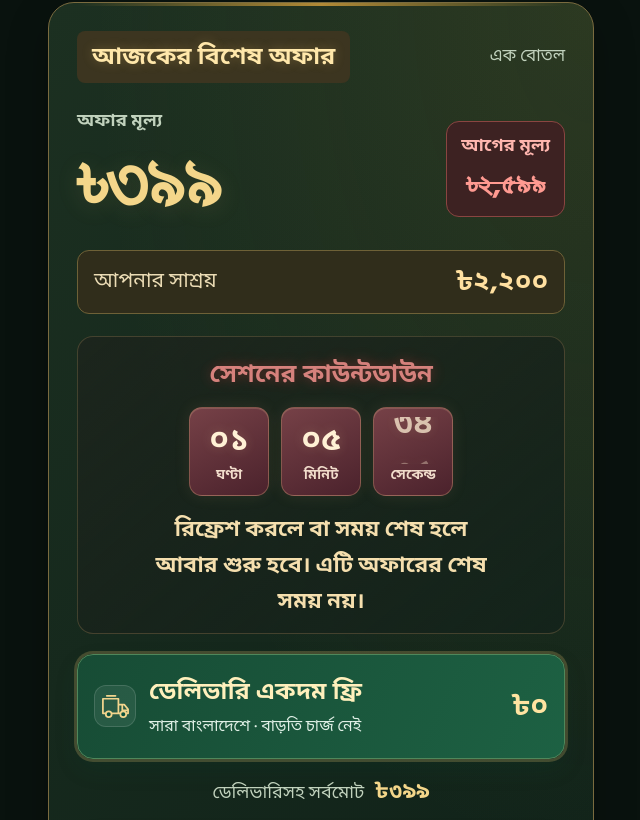
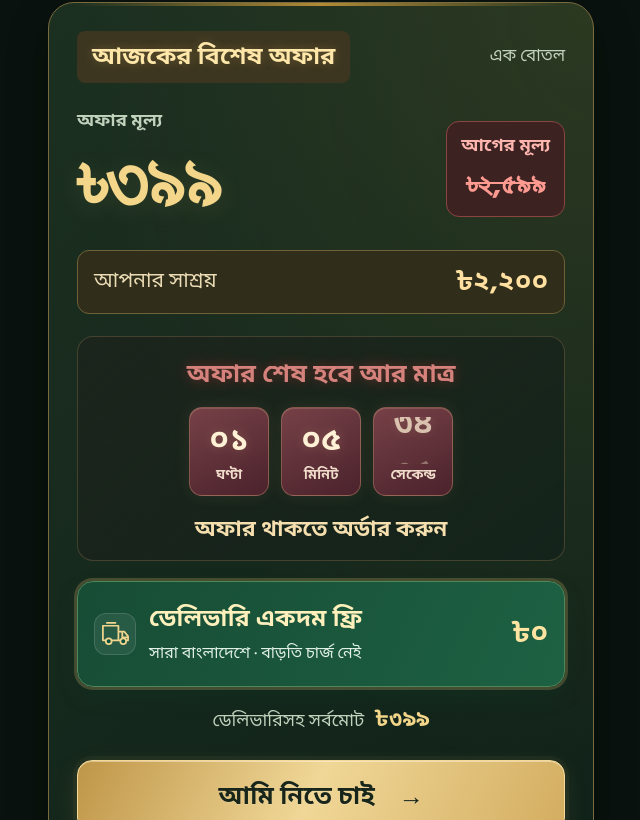
Before and after one commit to mahinbro696-rgb/ghorepawa-website, a website: page public/index.html in a window 1280 px wide. Shown: the part 1048-1868 px from the top of the page, without its empty margins (16-656 px from the left). Drawn offline with Linux system fonts and the light colour scheme.

Commit message:
Update countdown heading and order prompt as requested

```diff
--- a/public/index.html
+++ b/public/index.html
@@ -27,13 +27,13 @@
           <div class="hero-offer-price"><div class="hero-price-current"><span>অফার মূল্য</span><strong>৳৩৯৯</strong></div><div class="hero-price-previous"><span>আগের মূল্য</span><del>৳২,৫৯৯</del></div></div>
           <p class="hero-offer-saving">আপনার সাশ্রয় <b>৳২,২০০</b></p>
         <div class="countdown-block">
-          <p class="countdown-title">সেশনের কাউন্টডাউন</p>
+          <p class="countdown-title">অফার শেষ হবে আর মাত্র</p>
           <div class="countdown" role="timer" aria-label="পুনরাবৃত্ত সেশন কাউন্টডাউন">
             <div><strong id="timer-hours">০১</strong><span>ঘণ্টা</span></div>
             <div><strong id="timer-minutes">০৫</strong><span>মিনিট</span></div>
             <div><strong id="timer-seconds">৩৯</strong><span>সেকেন্ড</span></div>
           </div>
-          <p class="countdown-note">রিফ্রেশ করলে বা সময় শেষ হলে আবার শুরু হবে। এটি অফারের শেষ সময় নয়।</p>
+          <p class="countdown-note">অফার থাকতে অর্ডার করুন</p>
         </div>
           <div class="hero-free-delivery"><span class="hero-delivery-icon" aria-hidden="true"><svg viewBox="0 0 32 32" fill="none" stroke="currentColor" stroke-width="1.8" stroke-linecap="round" stroke-linejoin="round"><path d="M3 8h16v15H3zM19 14h6l4 5v4H19M23 14v6h6M7 5h9"/><circle cx="9" cy="24" r="3" fill="#0b513c"/><circle cx="24" cy="24" r="3" fill="#0b513c"/></svg></span><div><strong>ডেলিভারি একদম ফ্রি</strong><span>সারা বাংলাদেশে · বাড়তি চার্জ নেই</span></div><span class="hero-delivery-zero">৳০</span></div>
           <p class="hero-offer-total">ডেলিভারিসহ সর্বমোট <b>৳৩৯৯</b></p>
```
